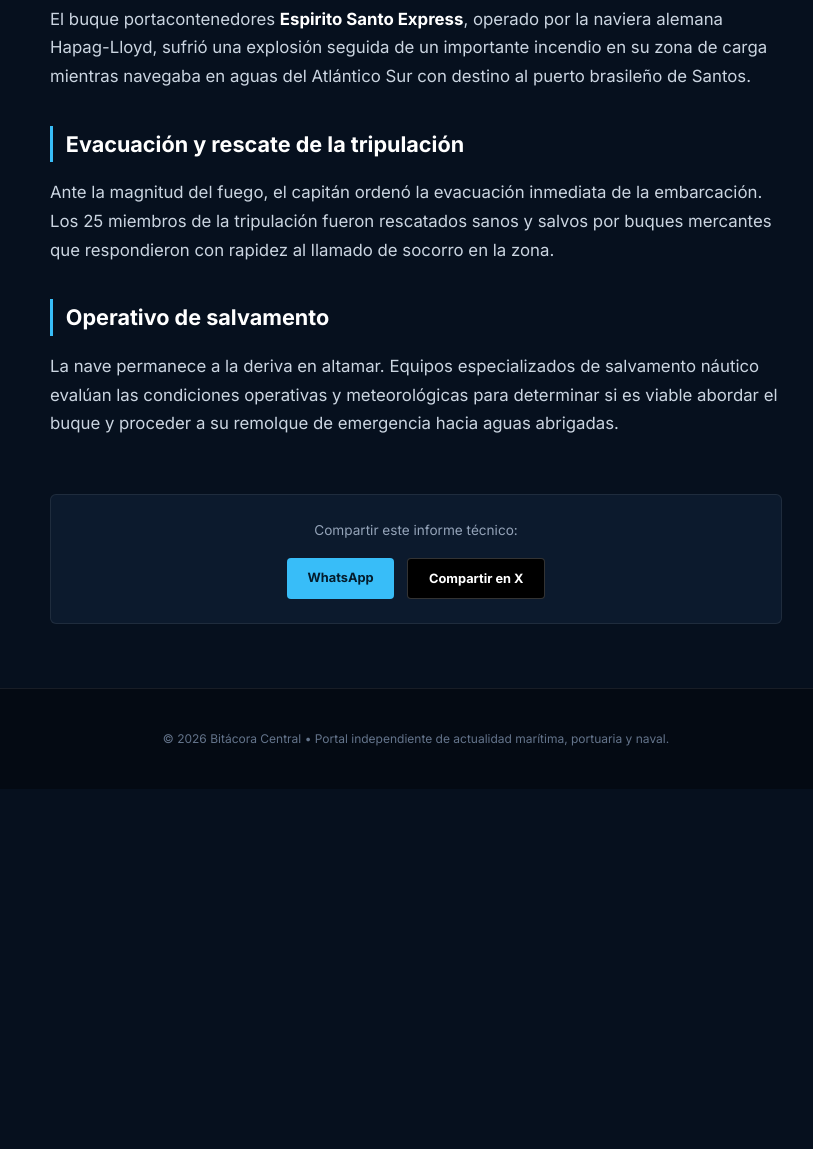
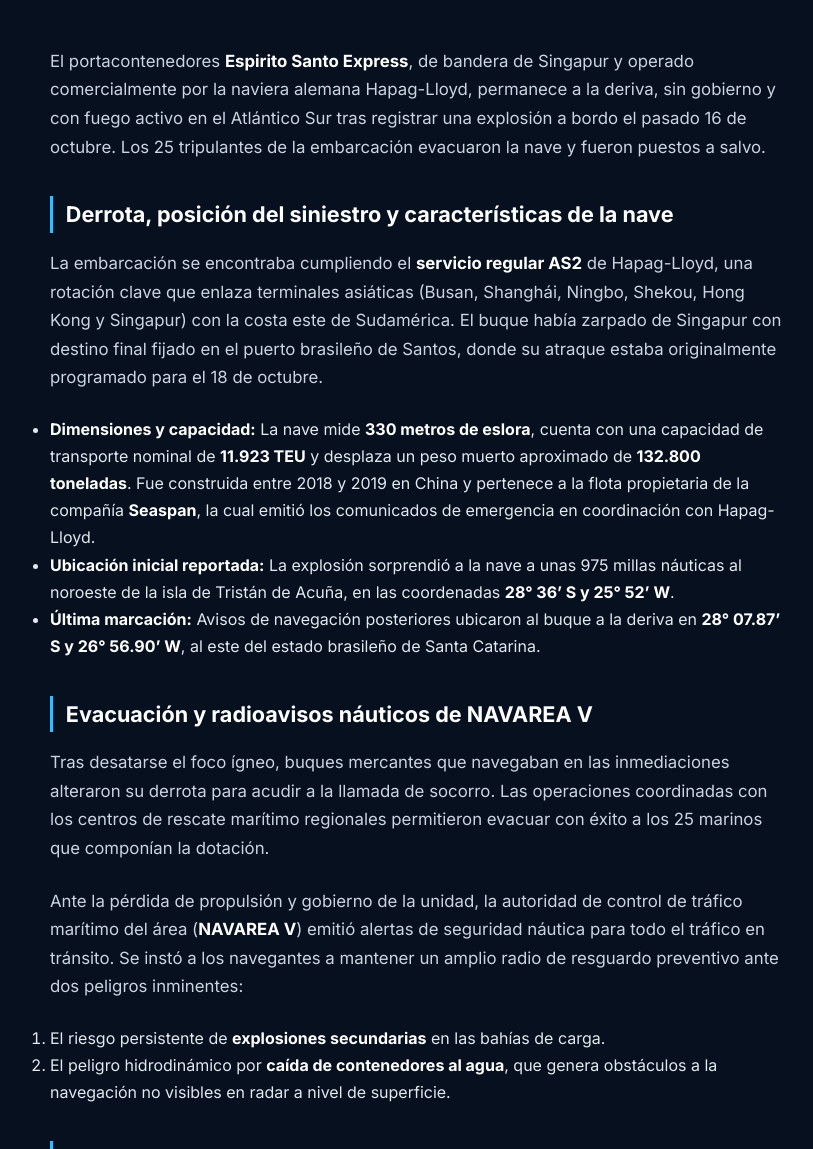
Before and after one commit to JorgeFalconRamos/bitacoracentral, a Jekyll site: the page built from _posts/2026-10-20-espirito-santo-express.md, in a window 1280 px wide and 1400 px high, scrolled down 574 px. Shown: the part 251-1400 px from the top of the window, without its empty margins (224-1037 px from the left). Built offline with Jekyll 4.4.1, drawn with Linux system fonts in a browser that asks for light colours; before the commit the page ends 1614 px from its top, so only the background shows below that; some of the changed text lies outside the part shown.

Commit message:
Update 2026-10-20-espirito-santo-express.md

```diff
--- a/_posts/2026-10-20-espirito-santo-express.md
+++ b/_posts/2026-10-20-espirito-santo-express.md
@@ -1,17 +1,37 @@
 ---
 layout: post
-title: "Incendio y abandono del portacontenedores «Espirito Santo Express» en el Atlántico Sur"
+title: "Emergencia en el Atlántico Sur: fuego activo y abandono del portacontenedores «Espirito Santo Express»"
 category: "Seguridad Marítima"
-image: "https://images.unsplash.com/photo-1542314831-068cd1dbfeeb?auto=format&fit=crop&w=1200&q=80"
-lectura: "4 min"
+image: "/espirito-santo-express.jpg"
+lectura: "5 min"
 ---
 
-El buque portacontenedores **Espirito Santo Express**, operado por la naviera alemana Hapag-Lloyd, sufrió una explosión seguida de un importante incendio en su zona de carga mientras navegaba en aguas del Atlántico Sur con destino al puerto brasileño de Santos.
+El portacontenedores **Espirito Santo Express**, de bandera de Singapur y operado comercialmente por la naviera alemana Hapag-Lloyd, permanece a la deriva, sin gobierno y con fuego activo en el Atlántico Sur tras registrar una explosión a bordo el pasado 16 de octubre. Los 25 tripulantes de la embarcación evacuaron la nave y fueron puestos a salvo.
 
-## Evacuación y rescate de la tripulación
+## Derrota, posición del siniestro y características de la nave
 
-Ante la magnitud del fuego, el capitán ordenó la evacuación inmediata de la embarcación. Los 25 miembros de la tripulación fueron rescatados sanos y salvos por buques mercantes que respondieron con rapidez al llamado de socorro en la zona.
+La embarcación se encontraba cumpliendo el **servicio regular AS2** de Hapag-Lloyd, una rotación clave que enlaza terminales asiáticas (Busan, Shanghái, Ningbo, Shekou, Hong Kong y Singapur) con la costa este de Sudamérica. El buque había zarpado de Singapur con destino final fijado en el puerto brasileño de Santos, donde su atraque estaba originalmente programado para el 18 de octubre.
 
-## Operativo de salvamento
+* **Dimensiones y capacidad:** La nave mide **330 metros de eslora**, cuenta con una capacidad de transporte nominal de **11.923 TEU** y desplaza un peso muerto aproximado de **132.800 toneladas**. Fue construida entre 2018 y 2019 en China y pertenece a la flota propietaria de la compañía **Seaspan**, la cual emitió los comunicados de emergencia en coordinación con Hapag-Lloyd.
+* **Ubicación inicial reportada:** La explosión sorprendió a la nave a unas 975 millas náuticas al noroeste de la isla de Tristán de Acuña, en las coordenadas **28° 36' S y 25° 52' W**.
+* **Última marcación:** Avisos de navegación posteriores ubicaron al buque a la deriva en **28° 07.87' S y 26° 56.90' W**, al este del estado brasileño de Santa Catarina.
 
-La nave permanece a la deriva en altamar. Equipos especializados de salvamento náutico evalúan las condiciones operativas y meteorológicas para determinar si es viable abordar el buque y proceder a su remolque de emergencia hacia aguas abrigadas.
+## Evacuación y radioavisos náuticos de NAVAREA V
+
+Tras desatarse el foco ígneo, buques mercantes que navegaban en las inmediaciones alteraron su derrota para acudir a la llamada de socorro. Las operaciones coordinadas con los centros de rescate marítimo regionales permitieron evacuar con éxito a los 25 marinos que componían la dotación.
+
+Ante la pérdida de propulsión y gobierno de la unidad, la autoridad de control de tráfico marítimo del área (**NAVAREA V**) emitió alertas de seguridad náutica para todo el tráfico en tránsito. Se instó a los navegantes a mantener un amplio radio de resguardo preventivo ante dos peligros inminentes:
+1. El riesgo persistente de **explosiones secundarias** en las bahías de carga.
+2. El peligro hidrodinámico por **caída de contenedores al agua**, que genera obstáculos a la navegación no visibles en radar a nivel de superficie.
+
+## Incógnitas sobre la carga y movilización de salvamento
+
+Hasta el momento, ni Hapag-Lloyd ni Seaspan han determinado el origen térmico de la explosión ni el sector específico donde se inició el fuego[cite: 3, 6]. Tampoco se ha precisado el inventario de contenedores dañados ni si el manifiesto de carga incluía mercancías peligrosas (código IMDG) en las celdas directamente afectadas.
+
+Equipos internacionales especializados en salvamento náutico y extinción de incendios a gran escala han sido movilizados hacia la zona[cite: 3]. La prioridad operativa se concentra en sofocar el fuego a bordo para estabilizar la temperatura y evaluar si las condiciones de estabilidad transversal permiten iniciar maniobras de remolque hacia la costa sudamericana.
+
+## Impacto logístico en el Cono Sur y eventual Avería Gruesa
+
+La cancelación operativa de la escala en Santos generará disrupciones y severos retrasos en la cadena de suministros regional. La rotación del buque incluía descargas y transbordos de contenedores destinados no solo a Santos, sino también a las terminales de **Paranaguá, Navegantes, Rio Grande, Montevideo y Buenos Aires**.
+
+Asimismo, fuentes del sector asegurador marítimo anticipan que, dado el volumen de gastos extraordinarios necesarios para extinguir el siniestro y preservar la carga restante, el incidente podría derivar en una declaración formal de **Avería Gruesa** (*General Average*), mecanismo regulatorio donde armadores y propietarios de la carga comparten proporcionalmente los costos del salvamento[cite: 6].
```
